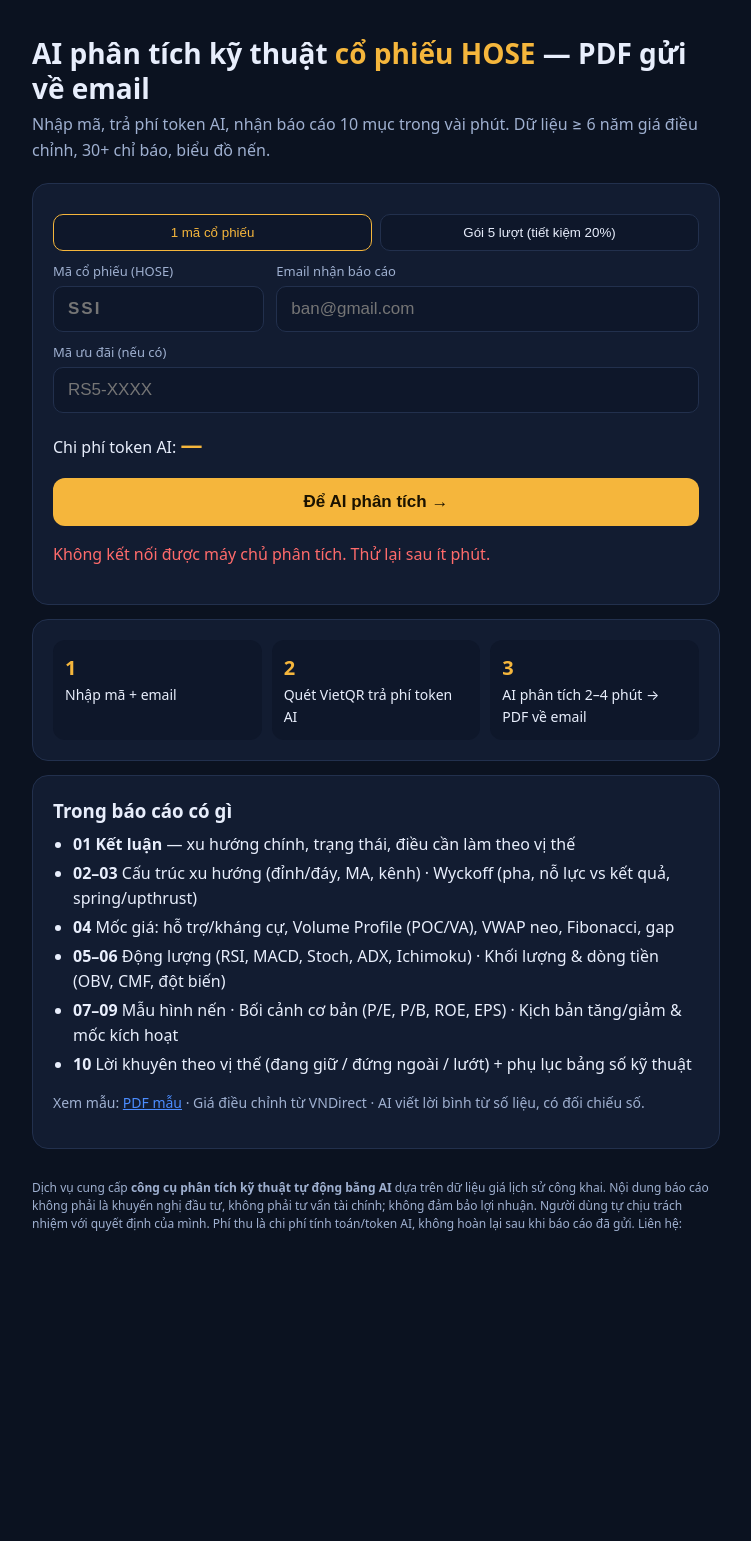
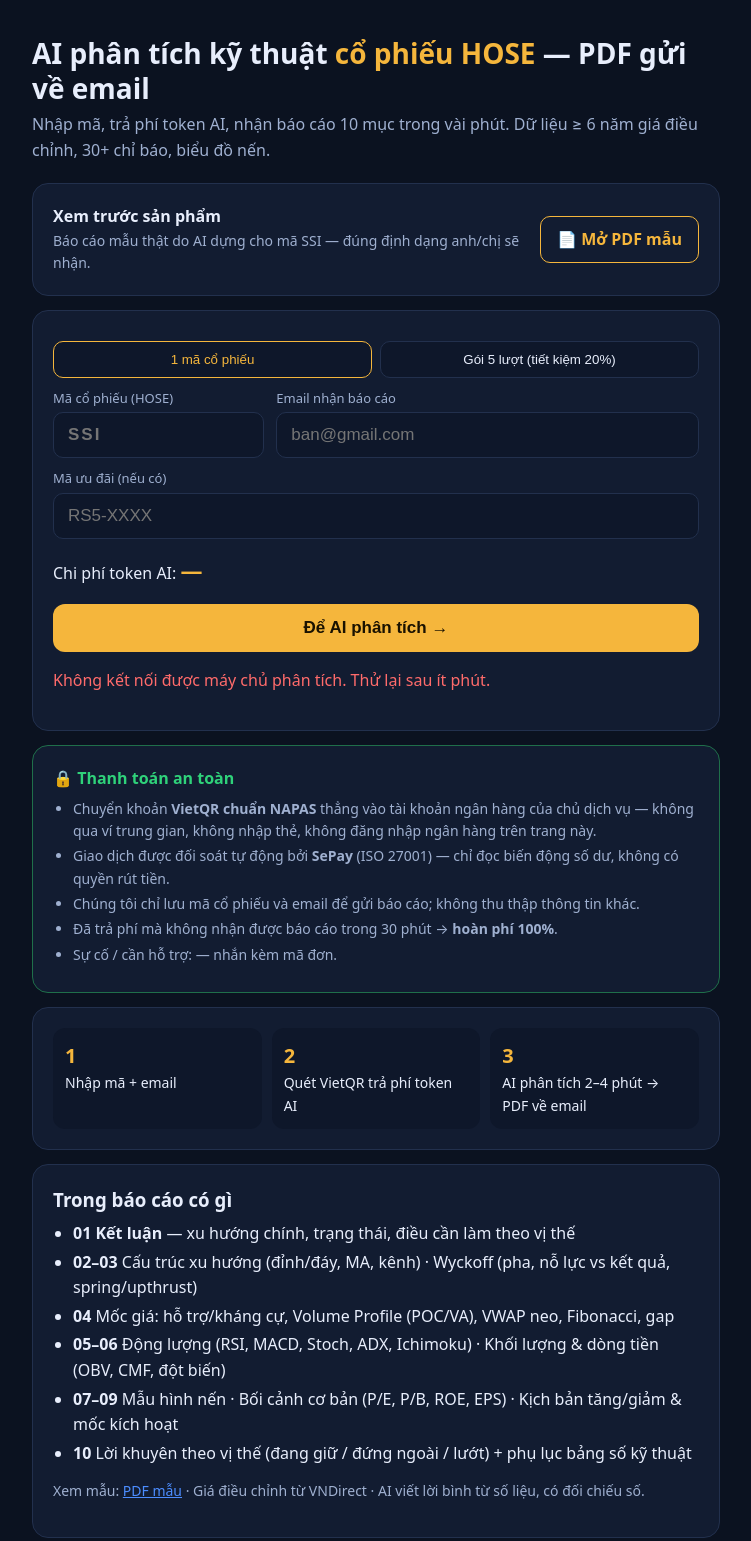
Before and after one commit to RobinSonVT/Tintuc, a plain HTML site: page ptkt/index.html in a window 1280 px wide. Shown: the top 1541 px of the page, without its empty margins (264-1015 px from the left). Before the commit the page ends 1293 px from the top, so only its background shows below. Drawn offline with Linux system fonts and the light colour scheme; no server answers.

Commit message:
Add files via upload

```diff
--- a/ptkt/index.html
+++ b/ptkt/index.html
@@ -21,6 +21,8 @@ footer{color:var(--m);font-size:12px;margin-top:30px;line-height:1.5}
 <h1>AI phân tích kỹ thuật <b>cổ phiếu HOSE</b> — PDF gửi về email</h1>
 <p class="sub">Nhập mã, trả phí token AI, nhận báo cáo 10 mục trong vài phút. Dữ liệu ≥ 6 năm giá điều chỉnh, 30+ chỉ báo, biểu đồ nến.</p>
 
+<div class="card" style="display:flex;gap:12px;align-items:center;flex-wrap:wrap"><div style="flex:1;min-width:200px"><b>Xem trước sản phẩm</b><div class="m">Báo cáo mẫu thật do AI dựng cho mã SSI — đúng định dạng anh/chị sẽ nhận.</div></div><a id="sampleBtn" href="#" target="_blank" style="display:inline-block;padding:10px 16px;border-radius:10px;border:1px solid var(--acc);color:var(--acc);text-decoration:none;font-weight:600">📄 Mở PDF mẫu</a></div>
+
 <div class="card" id="form">
   <div class="sw"><button class="on" id="swOne" onclick="mode('one')">1 mã cổ phiếu</button><button id="swPack" onclick="mode('pack')">Gói 5 lượt (tiết kiệm 20%)</button></div>
   <div class="row" id="rowOne"><div><label>Mã cổ phiếu (HOSE)</label><input id="code" maxlength="3" placeholder="SSI" autocapitalize="characters" style="text-transform:uppercase;letter-spacing:2px;font-weight:700"></div><div><label>Email nhận báo cáo</label><input id="email" type="email" placeholder="ban@gmail.com" autocomplete="email"></div></div>
@@ -36,10 +38,12 @@ footer{color:var(--m);font-size:12px;margin-top:30px;line-height:1.5}
   <div class="qr"><img id="qrimg" alt="VietQR"><div class="kv">
     <div>Ngân hàng: <b id="bankName"></b></div><div>Số TK: <b id="bankAcc"></b></div><div>Chủ TK: <b id="bankOwner"></b></div>
     <div>Số tiền: <b id="amt"></b></div><div>Nội dung CK: <b class="copy" id="content" onclick="cp(this)" title="bấm để copy"></b> <span class="m">(bắt buộc đúng)</span></div>
-    <p class="m" style="margin-top:10px"><span class="spin"></span>Đang chờ tiền về… hệ thống tự nhận trong ~5–30 giây sau khi chuyển. Không cần tải lại trang.</p></div></div>
+    <p class="m" style="margin-top:10px"><span class="spin"></span>Đang chờ tiền về… hệ thống tự nhận trong ~5–30 giây sau khi chuyển. Không cần tải lại trang.</p><p class="m">Chuyển rồi mà quá 2 phút chưa nhận: gọi/Zalo <b id="hot3"></b> kèm mã đơn.</p></div></div>
 </div>
 
 <div class="card" id="done" style="display:none"><h3 id="doneTitle" style="margin:0 0 8px"></h3><p id="doneBody"></p></div>
+
+<div class="card" style="border-color:#1f6f4a"><b class="ok">🔒 Thanh toán an toàn</b><ul class="m" style="margin-top:6px"><li>Chuyển khoản <b>VietQR chuẩn NAPAS</b> thẳng vào tài khoản ngân hàng của chủ dịch vụ — không qua ví trung gian, không nhập thẻ, không đăng nhập ngân hàng trên trang này.</li><li>Giao dịch được đối soát tự động bởi <b>SePay</b> (ISO 27001) — chỉ đọc biến động số dư, không có quyền rút tiền.</li><li>Chúng tôi chỉ lưu mã cổ phiếu và email để gửi báo cáo; không thu thập thông tin khác.</li><li>Đã trả phí mà không nhận được báo cáo trong 30 phút → <b>hoàn phí 100%</b>.</li><li>Sự cố / cần hỗ trợ: <b id="hot1"></b> <span id="hotNote1"></span> — nhắn kèm mã đơn.</li></ul></div>
 
 <div class="card"><div class="steps"><div><b>1</b>Nhập mã + email</div><div><b>2</b>Quét VietQR trả phí token AI</div><div><b>3</b>AI phân tích 2–4 phút → PDF về email</div></div></div>
 
@@ -47,14 +51,15 @@ footer{color:var(--m);font-size:12px;margin-top:30px;line-height:1.5}
 <ul><li><b>01 Kết luận</b> — xu hướng chính, trạng thái, điều cần làm theo vị thế</li><li><b>02–03</b> Cấu trúc xu hướng (đỉnh/đáy, MA, kênh) · Wyckoff (pha, nỗ lực vs kết quả, spring/upthrust)</li><li><b>04</b> Mốc giá: hỗ trợ/kháng cự, Volume Profile (POC/VA), VWAP neo, Fibonacci, gap</li><li><b>05–06</b> Động lượng (RSI, MACD, Stoch, ADX, Ichimoku) · Khối lượng & dòng tiền (OBV, CMF, đột biến)</li><li><b>07–09</b> Mẫu hình nến · Bối cảnh cơ bản (P/E, P/B, ROE, EPS) · Kịch bản tăng/giảm & mốc kích hoạt</li><li><b>10</b> Lời khuyên theo vị thế (đang giữ / đứng ngoài / lướt) + phụ lục bảng số kỹ thuật</li></ul>
 <p class="m">Xem mẫu: <a id="sample" href="#" target="_blank">PDF mẫu</a> · Giá điều chỉnh từ VNDirect · AI viết lời bình từ số liệu, có đối chiếu số.</p></div>
 
-<footer>Dịch vụ cung cấp <b>công cụ phân tích kỹ thuật tự động bằng AI</b> dựa trên dữ liệu giá lịch sử công khai. Nội dung báo cáo không phải là khuyến nghị đầu tư, không phải tư vấn tài chính; không đảm bảo lợi nhuận. Người dùng tự chịu trách nhiệm với quyết định của mình. Phí thu là chi phí tính toán/token AI, không hoàn lại sau khi báo cáo đã gửi. Liên hệ: <span id="contact"></span></footer>
+<footer>Dịch vụ cung cấp <b>công cụ phân tích kỹ thuật tự động bằng AI</b> dựa trên dữ liệu giá lịch sử công khai. Nội dung báo cáo không phải là khuyến nghị đầu tư, không phải tư vấn tài chính; không đảm bảo lợi nhuận. Người dùng tự chịu trách nhiệm với quyết định của mình. Phí thu là chi phí tính toán/token AI, không hoàn lại sau khi báo cáo đã gửi. Hỗ trợ: <b id="hot2"></b> <span id="hotNote2"></span> · Email: <span id="contact"></span></footer>
 </div>
 <script>
+// ĐỔI DÒNG NÀY: URL API của RobinAgent (Cloudflare Tunnel) — hoặc truyền ?api=https://… trên URL
 const API = new URLSearchParams(location.search).get('api') || 'https://dolls-arizona-brass-seminar.trycloudflare.com';
 const $ = (i) => document.getElementById(i); let M = 'one', CFG = {}, cur = null, timer = null;
 function mode(m) { M = m; $('swOne').classList.toggle('on', m === 'one'); $('swPack').classList.toggle('on', m === 'pack'); $('rowOne').style.display = m === 'one' ? '' : 'none'; $('rowPack').style.display = m === 'pack' ? '' : 'none'; $('coupon').style.display = $('lblCoupon').style.display = m === 'one' ? '' : 'none'; showPrice(); }
 function showPrice() { if (!CFG.price) return; $('price').textContent = (M === 'one' ? CFG.price : CFG.pack5).toLocaleString('vi-VN') + 'đ'; $('priceNote').textContent = M === 'one' ? '/ 1 mã' : '/ 5 lượt (' + Math.round(CFG.pack5 / 5).toLocaleString('vi-VN') + 'đ mỗi lượt, dùng trong 30 ngày)'; }
-fetch(API + '/shop/config').then((r) => r.json()).then((c) => { CFG = c; showPrice(); if (c.sampleUrl) $('sample').href = c.sampleUrl; else $('sample').textContent = 'PDF mẫu (đang cập nhật)'; $('contact').textContent = (c.contact || ''); try { const o = JSON.parse(localStorage.getItem('rs_order') || 'null'); if (o && Date.now() - o.at < 2 * 3600000) resume(o.id); } catch {} }).catch(() => { $('price').textContent = '—'; $('err').textContent = 'Không kết nối được máy chủ phân tích. Thử lại sau ít phút.'; });
+fetch(API + '/shop/config').then((r) => r.json()).then((c) => { CFG = c; showPrice(); if (c.sampleUrl) { $('sample').href = c.sampleUrl; $('sampleBtn').href = c.sampleUrl; } else { $('sample').textContent = 'PDF mẫu (đang cập nhật)'; $('sampleBtn').style.display = 'none'; } $('contact').textContent = (c.contact || ''); for (const k of ['hot1', 'hot2', 'hot3']) $(k).innerHTML = c.hotline ? '<a href="tel:' + c.hotline.replace(/\s/g, '') + '" style="color:inherit">' + c.hotline + '</a>' : ''; for (const k of ['hotNote1', 'hotNote2']) $(k).textContent = c.hotline ? '(' + (c.hotlineNote || 'điện thoại / Zalo') + ')' : ''; try { const o = JSON.parse(localStorage.getItem('rs_order') || 'null'); if (o && Date.now() - o.at < 2 * 3600000) resume(o.id); } catch {} }).catch(() => { $('price').textContent = '—'; $('err').textContent = 'Không kết nối được máy chủ phân tích. Thử lại sau ít phút.'; });
 async function order() { $('err').textContent = ''; const body = M === 'one' ? { code: $('code').value.trim().toUpperCase(), email: $('email').value.trim(), coupon: $('coupon').value.trim().toUpperCase() || undefined } : { pack: true, email: $('emailPack').value.trim() };
   if (M === 'one' && !/^[A-Z]{3}$/.test(body.code)) return $('err').textContent = 'Mã cổ phiếu gồm 3 chữ cái, ví dụ SSI, HPG, FPT.'; if (!/^\S+@\S+\.\S+$/.test(body.email)) return $('err').textContent = 'Email chưa đúng.';
   $('go').disabled = true; $('go').textContent = 'Đang tạo đơn…'; try { const r = await fetch(API + '/shop/order', { method: 'POST', headers: { 'content-type': 'application/json' }, body: JSON.stringify(body) }); const o = await r.json(); if (!r.ok || o.error) throw new Error(o.error || 'lỗi'); try { localStorage.setItem('rs_order', JSON.stringify({ id: o.id, at: Date.now() })); } catch {} show(o); } catch (e) { $('err').textContent = e.message; } finally { $('go').disabled = false; $('go').textContent = 'Để AI phân tích →'; } }
```
